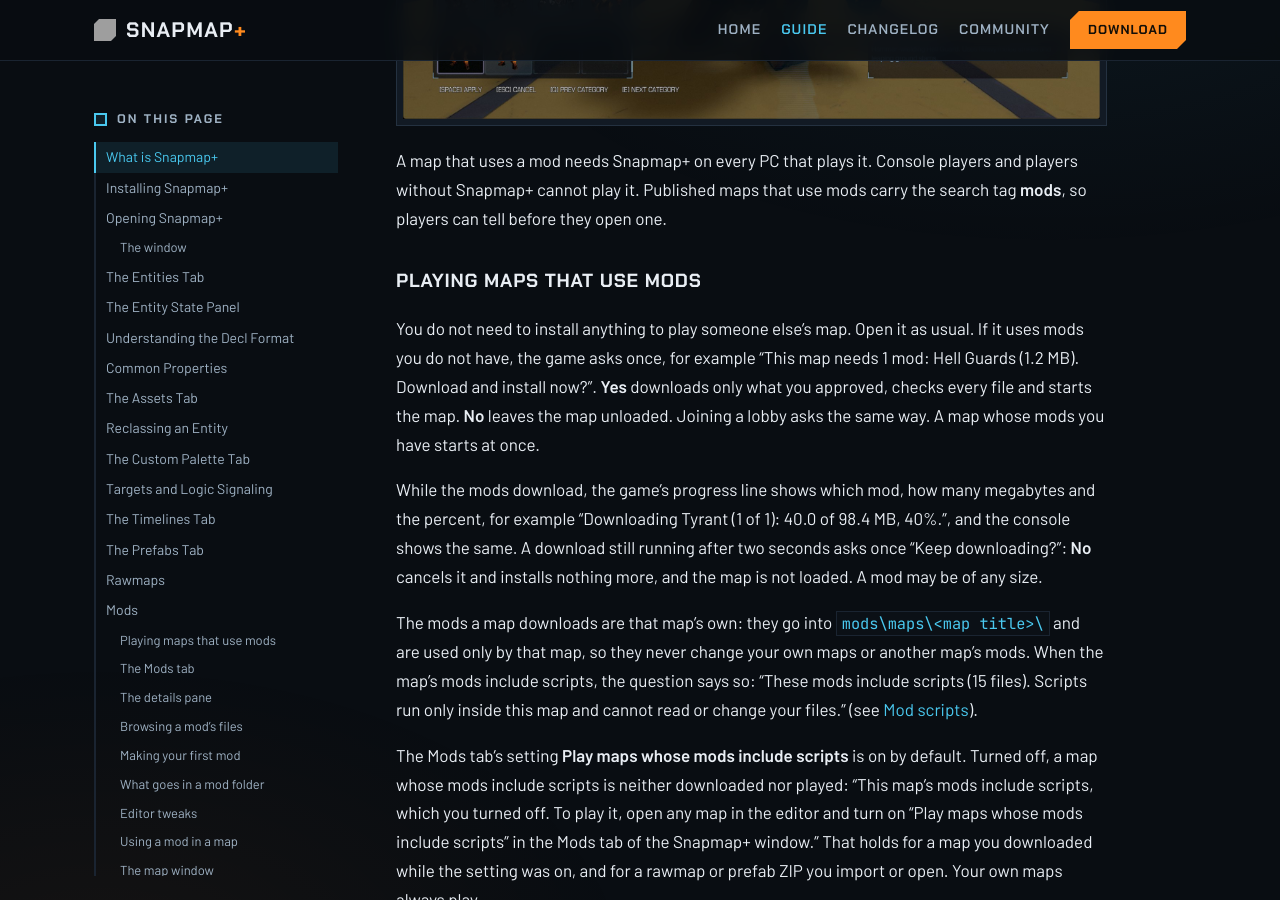
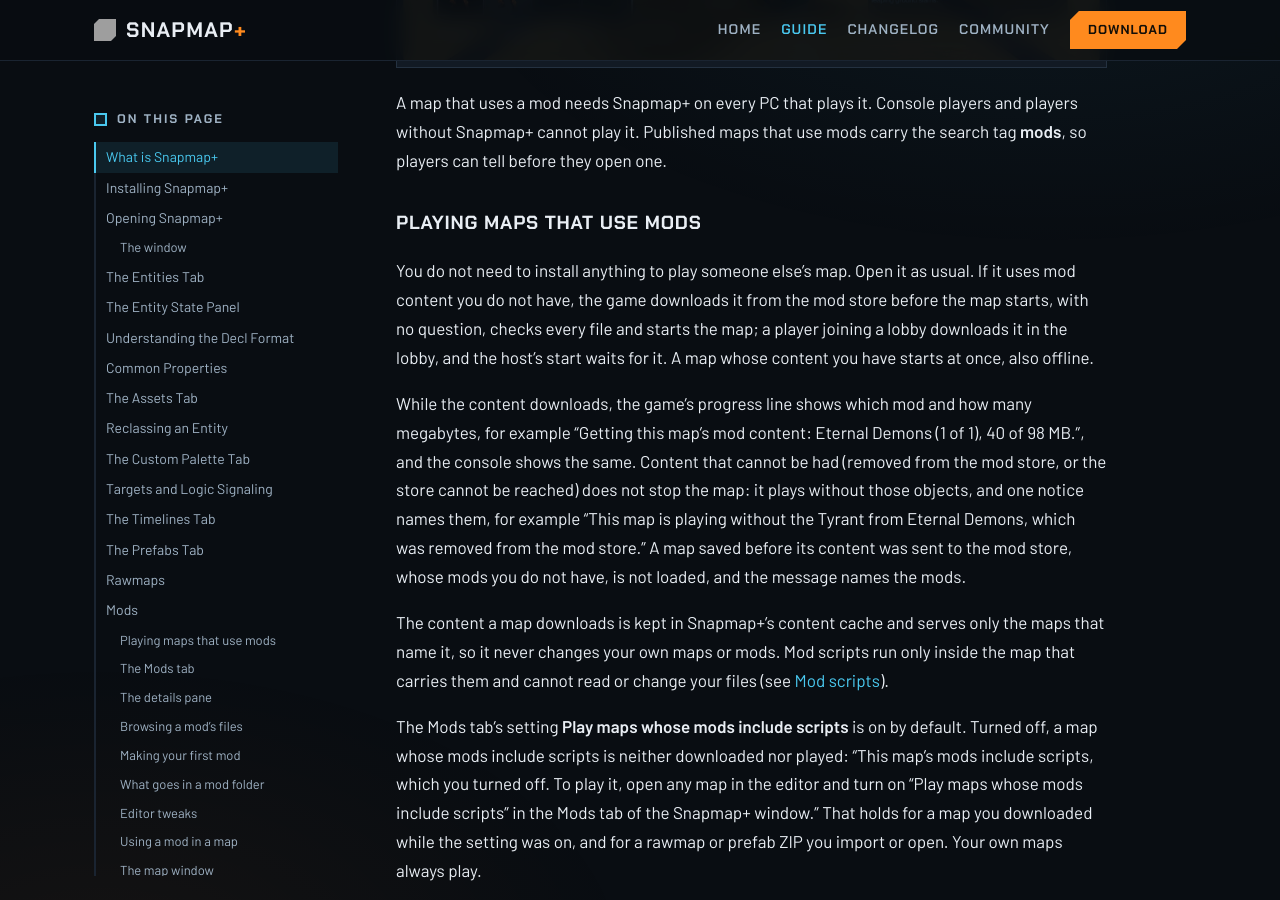
Before and after one commit to doom-snapmap/snapmap-web, a Jekyll site: the page built from site/snapmap-plus-guide.md, in a window 1280 px wide and 900 px high, scrolled down 26647 px. Built offline with Jekyll 4.4.1, drawn with Linux system fonts in a browser that asks for light colours; some of the changed text lies outside the part shown; grey boxes are pictures that could not be loaded.

Commit message:
Describe the store and the guide as the product now publishes
The API README, the services inventory, the privacy page and the player guide now match the unit store and the product's publish: what is uploaded and asked, claims and release, downloads without a question, refusals for content that cannot be had, and the console commands. Corrections from the docs reconciliation are folded in.

```diff
--- a/site/snapmap-plus-guide.md
+++ b/site/snapmap-plus-guide.md
@@ -94,8 +94,8 @@ off** says so, and the game runs without Snapmap+ for that session: run the inst
 installs the release that matches your DOOM or tells you that none does yet. When one feature cannot
 find what it needs in your game, only that feature is off: a line at the bottom of the Snapmap+
 window names it ("... is unavailable in this session"), and everything else works. When the two
-Snapmap+ files do not match each other, the window says only "Reinstall Snapmap+": run
-`snapmap-plus update`.
+Snapmap+ files do not match each other, the window shows "Reinstall Snapmap+" and says to run the
+Snapmap+ installer again and restart DOOM: run `snapmap-plus update`.
 
 
 ---
@@ -627,11 +627,9 @@ may not contain `..` or be a Windows device name such as `CON`.
 
 **Prefabs that use mods:** the list shows **Mods:** with their names, or **Needs mods:** when one is not
 installed, and the details pane lists each mod as Installed or Not installed. **Load / Place** checks
-first: if the mod store has the missing mods, the game asks whether to download them, installs them in
-your own mods folder, then places the prefab and adds the mods to the open map (the Mods tab's **Remove
-from map** takes them out again); if the store does not have them, nothing is placed and the message
-names each mod and asks for the prefab's export. A prefab whose mods you already have places as any
-other. Placing a prefab never changes where the open map finds its other mods.
+first: a prefab whose mods you have places as any other and adds the mods to the open map (the Mods
+tab's **Remove from map** takes them out again); one that needs a mod you do not have is not placed, and
+the message names the mod. Placing a prefab never changes where the open map finds its other mods.
 
 ---
 
@@ -665,10 +663,10 @@ uses: share that one file. Opening it installs its mods into
 `mods\maps\<the .zip's name>\`, the map's own folder of mods, and the map opens.
 The map remembers that folder: if you save it to My Maps, it reopens with its
 mods. To make one of those mods your own, use **Add to my mods** in the Mods
-tab (see [Mods](#mods)). A rawmap whose mods you do not have is never opened
-without them: when the mod store has them, the game offers to download them;
-otherwise the message names each one, and you can ask the map's author for the
-`.zip`.
+tab (see [Mods](#mods)). A rawmap whose mod content you do not have is never
+opened without it: content the mod store holds downloads with a progress line,
+and the map opens; otherwise the message names each mod, and you can ask the
+map's author for the `.zip`.
 
 Rawmaps are saved as compact JSON on one line. To save them with line breaks and
 indents, type `sh_pretty_on 1` in the console before you save. Type
@@ -700,21 +698,22 @@ tell before they open one.
 
 ### Playing maps that use mods
 
-You do not need to install anything to play someone else's map. Open it as usual. If it uses mods
-you do not have, the game asks once, for example "This map needs 1 mod: Hell Guards (1.2 MB).
-Download and install now?". **Yes** downloads only what you approved, checks every file and starts
-the map. **No** leaves the map unloaded. Joining a lobby asks the same way. A map whose mods you
-have starts at once.
-
-While the mods download, the game's progress line shows which mod, how many megabytes and the
-percent, for example "Downloading Tyrant (1 of 1): 40.0 of 98.4 MB, 40%.", and the console shows
-the same. A download still running after two seconds asks once "Keep downloading?": **No** cancels
-it and installs nothing more, and the map is not loaded. A mod may be of any size.
-
-The mods a map downloads are that map's own: they go into `mods\maps\<map title>\` and are used only
-by that map, so they never change your own maps or another map's mods. When the map's mods include
-scripts, the question says so: "These mods include scripts (15 files). Scripts run only inside this
-map and cannot read or change your files." (see [Mod scripts](#mod-scripts)).
+You do not need to install anything to play someone else's map. Open it as usual. If it uses mod
+content you do not have, the game downloads it from the mod store before the map starts, with no
+question, checks every file and starts the map; a player joining a lobby downloads it in the lobby, and
+the host's start waits for it. A map whose content you have starts at once, also offline.
+
+While the content downloads, the game's progress line shows which mod and how many megabytes, for
+example "Getting this map's mod content: Eternal Demons (1 of 1), 40 of 98 MB.", and the console
+shows the same. Content that cannot be had (removed from the mod store, or the store cannot be
+reached) does not stop the map: it plays without those objects, and one notice names them, for
+example "This map is playing without the Tyrant from Eternal Demons, which was removed from the mod
+store." A map saved before its content was sent to the mod store, whose mods you do not have, is not
+loaded, and the message names the mods.
+
+The content a map downloads is kept in Snapmap+'s content cache and serves only the maps that name it,
+so it never changes your own maps or mods. Mod scripts run only inside the map that carries them and
+cannot read or change your files (see [Mod scripts](#mod-scripts)).
 
 The Mods tab's setting **Play maps whose mods include scripts** is on by default. Turned off, a
 map whose mods include scripts is neither downloaded nor played: "This map's mods include scripts,
@@ -948,17 +947,19 @@ after a Play round. A published copy of the map changes only when you publish ag
 
 ### Publishing a map that uses mods
 
-Publish from DOOM's editor as usual. Before the map goes up, Snapmap+ uploads the mods it uses to
-the mod store, so other players can download them. Files identical to the game's own are never
-uploaded. A mod may be of any size and hold any number of files: a large one goes up in parts by
-itself, and a publish that was cut off sends only the parts the store does not have yet. The first
-time, the game asks once whether you agree to upload; **No** leaves the map unpublished. A map over
+Publish from DOOM's editor as usual. Publishing a map with mod content sends what the mod store
+lacks before the map is published, so other players can download it. When there is anything to
+upload, the game asks first ("Publishing uploads 212 MB of mod content that the mod store does not
+have yet. Publish?") and shows the progress; **No** leaves the map unpublished. Files identical to
+the game's own are never uploaded. A mod may be of any size and hold any number of files: a large
+one goes up in parts by itself, and a publish that was cut off sends only the parts the store does
+not have yet. A map over
 SnapMap's own 10 MB map limit (the map service's, not Snapmap+'s) is refused before anything is
 sent.
 
 Plain saves never upload anything. Publishing the map again sends your mod as it is now; players
-of the map get the files it was published with. Unpublishing a map releases its mods on the mod
-store. Deleting a map from My Maps does not, while its published copy stays available.
+of the map get the files it was published with. Unpublishing a map removes the map's claim from the mod
+store only. Deleting a map from My Maps does not, while its published copy stays available.
 
 ### Sharing a map or prefab that uses mods
 
@@ -1004,7 +1005,6 @@ folder is a name in `mods\` or a full path.
 | `sh_mods rescan` (or `refresh`) | The Mods tab's Refresh: build changed folders and bring the changes into the running game. |
 | `sh_mods new "<name>"` | Make a new mod folder. |
 | `sh_mods build "<folder>"` | Check one folder and build it. |
-| `sh_mods rebuild "<folder>"` | Build one folder again, then rescan. |
 | `sh_mods install "<folder>"` | Copy a mod folder into `mods\` and build it; a folder without `mod.json` installs every mod below it. |
 | `sh_mods verify "<folder>"` | Check one mod's files against their recorded hashes. |
 | `sh_mods doctor [verify]` | Explain every mod's state and any conflicts; `verify` also checks every file. |
@@ -1017,10 +1017,9 @@ folder is a name in `mods\` or a full path.
 | `sh_mods copystock "<engine path>" "<file>"` | Write a game file's bytes to a file. |
 | `sh_mods export "<path.zip>"` | Write the open map and its mods to one ZIP. |
 | `sh_mods import "<path.zip>"` | Open such a ZIP as **Load Rawmap...** does. |
-| `sh_mods push "<mod folder>" "<ref>"` | Upload a mod to the mod store by hand. |
-| `sh_mods release "<ref>"` | Release an upload on the mod store. |
-| `sh_mods retry` | Retry uploads that failed and wait in the queue. |
-| `sh_mods cancel` | Stop the running upload. |
+| `sh_mods release "<published item id>"` | Drop this computer's claim of a published map's content on the mod store. |
+| `sh_mods retry` | Send queued claims and releases and repair what the store lost. |
+| `sh_mods cancel` | Stop the running transfer. |
 
 ---
 
@@ -1917,8 +1916,9 @@ Sending it files a `crash`-labeled issue the same way, and repeat crashes at the
 onto one issue rather than filing duplicates.
 
 Nothing is sent unless you click Send. The only other network requests Snapmap+ makes are to the mod
-store, and only for what you ask for: uploading the mods of a map you publish (after you agree once)
-and downloading the mods of a map you chose to play.
+store: uploading the mod content of a map you publish (you are asked first when it uploads anything new),
+downloading the mod content of a map you chose to play, and one anonymous note to the store, with no
+information about you, when a map you play asks for a mod file its published content does not carry.
 
 **Reporting without the app.** If you open an issue on GitHub yourself, say which DOOM build you are
 on: run `snapmap-plus status` in a terminal and paste its `Game:` line (for example
```
Also changed, not shown: docs/services.md (+10 -8 lines), site/privacy.md (+6 -7 lines), README.md, api/README.md, site/README.md.
